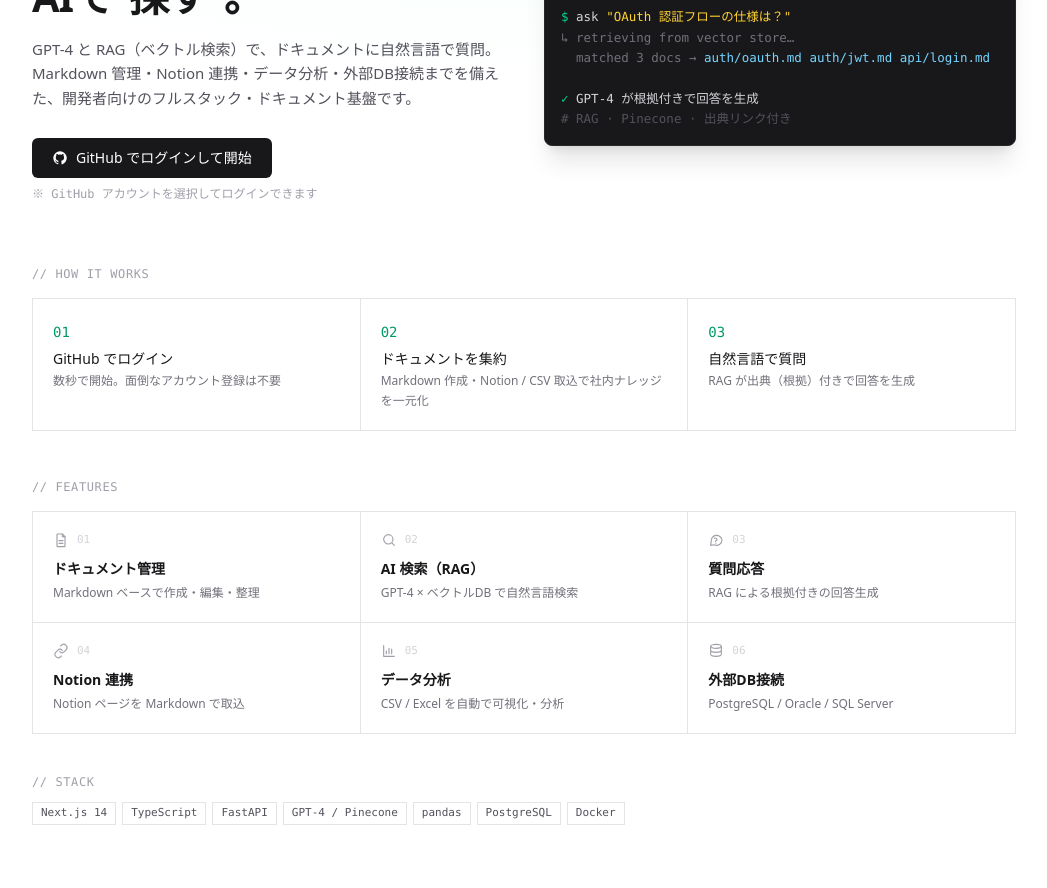
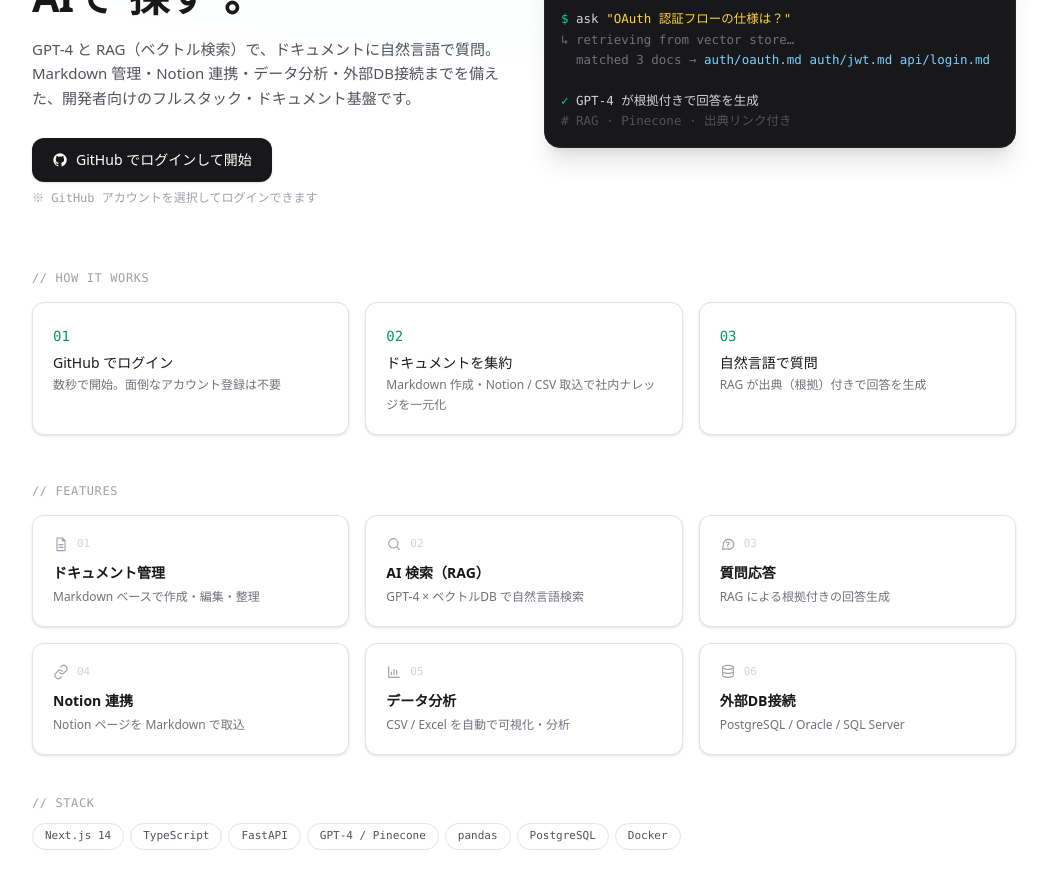
Before and after one commit to sotaro0000/tech-doc-assistant, a Next.js app in the folder frontend/: page / in a window 1280 px wide. Shown: the part 280-1168 px from the top of the page, without its empty margins (116-1163 px from the left). Built offline with nearby package versions, Linux system fonts and the light colour scheme; no server answers.

Commit message:
style(lp): 親しみやすく洗練へ - 角丸・ソフトシャドウ・余白でやわらげ（ブランド色・個性は維持）

```diff
--- a/frontend/src/app/page.tsx
+++ b/frontend/src/app/page.tsx
@@ -117,7 +117,7 @@
                   <div className="flex flex-col items-start gap-2">
                     <button
                       onClick={() => signIn('github', { prompt: 'select_account' })}
-                      className="inline-flex items-center gap-2 rounded-md bg-zinc-900 px-5 py-2.5 text-sm font-medium text-white transition hover:bg-zinc-800"
+                      className="inline-flex items-center gap-2 rounded-xl bg-zinc-900 px-5 py-3 text-sm font-medium text-white shadow-sm transition hover:bg-zinc-800 hover:shadow-md"
                     >
                       <svg viewBox="0 0 24 24" fill="currentColor" className="h-4 w-4">
                         <path d="M12 2A10 10 0 0 0 8.8 21.5c.5.1.7-.2.7-.5v-1.7c-2.8.6-3.4-1.3-3.4-1.3-.5-1.2-1.1-1.5-1.1-1.5-.9-.6.1-.6.1-.6 1 .1 1.5 1 1.5 1 .9 1.6 2.4 1.1 3 .9.1-.7.4-1.1.6-1.4-2.2-.3-4.6-1.1-4.6-5 0-1.1.4-2 1-2.7-.1-.3-.4-1.3.1-2.7 0 0 .8-.3 2.7 1a9.4 9.4 0 0 1 5 0c1.9-1.3 2.7-1 2.7-1 .5 1.4.2 2.4.1 2.7.6.7 1 1.6 1 2.7 0 3.9-2.4 4.7-4.6 5 .4.3.7.9.7 1.9v2.8c0 .3.2.6.7.5A10 10 0 0 0 12 2z" />
@@ -127,7 +127,7 @@
                     <p className="font-mono text-xs text-zinc-400">※ GitHub アカウントを選択してログインできます</p>
                   </div>
                 ) : (
-                  <div className="w-full max-w-sm rounded-md border border-zinc-200 p-5">
+                  <div className="w-full max-w-sm rounded-2xl border border-zinc-200 bg-white p-5 shadow-sm">
                     <p className="mb-3 font-mono text-[11px] uppercase tracking-wider text-zinc-500">passphrase required</p>
                     <div className="flex flex-col gap-3">
                       <div className="relative">
@@ -152,7 +152,7 @@
             </div>
 
             {/* 右：ターミナル演出 */}
-            <div className="overflow-hidden rounded-lg border border-zinc-800 bg-zinc-900 shadow-xl">
+            <div className="overflow-hidden rounded-2xl border border-zinc-800 bg-zinc-900 shadow-xl">
               <div className="flex items-center gap-1.5 border-b border-zinc-800 px-4 py-2.5">
                 <span className="h-2.5 w-2.5 rounded-full bg-zinc-600" />
                 <span className="h-2.5 w-2.5 rounded-full bg-zinc-700" />
@@ -176,13 +176,13 @@
           {/* How it works */}
           <div className="mt-16">
             <p className="font-mono text-xs uppercase tracking-wider text-zinc-400">// how it works</p>
-            <div className="mt-4 grid grid-cols-1 gap-px border border-zinc-200 bg-zinc-200 sm:grid-cols-3">
+            <div className="mt-4 grid grid-cols-1 gap-4 sm:grid-cols-3">
               {[
                 ["01", "GitHub でログイン", "数秒で開始。面倒なアカウント登録は不要"],
                 ["02", "ドキュメントを集約", "Markdown 作成・Notion / CSV 取込で社内ナレッジを一元化"],
                 ["03", "自然言語で質問", "RAG が出典（根拠）付きで回答を生成"],
               ].map(([n, t, d]) => (
-                <div key={n} className="bg-white p-5">
+                <div key={n} className="rounded-xl border border-zinc-200 bg-white p-5 shadow-sm">
                   <span className="font-mono text-sm font-medium text-emerald-600">{n}</span>
                   <p className="mt-1.5 text-sm font-medium text-zinc-900">{t}</p>
                   <p className="mt-0.5 text-xs leading-relaxed text-zinc-500">{d}</p>
@@ -194,9 +194,9 @@
           {/* Features */}
           <div className="mt-12">
             <p className="font-mono text-xs uppercase tracking-wider text-zinc-400">// features</p>
-            <div className="mt-4 grid grid-cols-1 gap-px border border-zinc-200 bg-zinc-200 sm:grid-cols-2 lg:grid-cols-3">
+            <div className="mt-4 grid grid-cols-1 gap-4 sm:grid-cols-2 lg:grid-cols-3">
               {features.map((f, i) => (
-                <div key={f.title} className="bg-white p-5">
+                <div key={f.title} className="rounded-xl border border-zinc-200 bg-white p-5 shadow-sm">
                   <div className="flex items-center gap-2 text-zinc-400 [&_svg]:h-4 [&_svg]:w-4">
                     {f.icon}
                     <span className="font-mono text-[11px] text-zinc-300">{String(i + 1).padStart(2, '0')}</span>
@@ -213,7 +213,7 @@
             <p className="font-mono text-xs uppercase tracking-wider text-zinc-400">// stack</p>
             <div className="mt-3 flex flex-wrap gap-1.5">
               {techStack.map((s) => (
-                <span key={s} className="border border-zinc-200 px-2 py-0.5 font-mono text-[11px] text-zinc-600">{s}</span>
+                <span key={s} className="rounded-full border border-zinc-200 bg-white px-3 py-1 font-mono text-[11px] text-zinc-600">{s}</span>
               ))}
             </div>
           </div>
```
